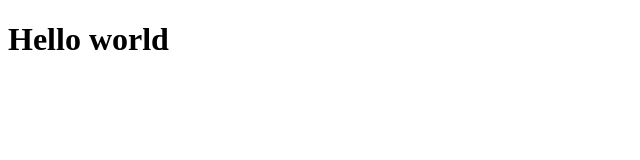
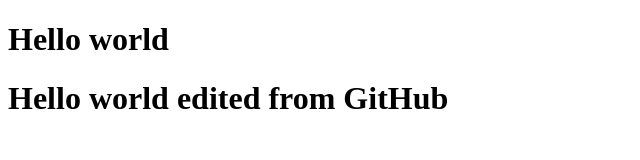
Before and after one commit to valibb/project0, a plain HTML site: page index.html in a window 1280 px wide. Shown: the whole page, without its empty margins (0-640 px from the left). Drawn offline with Linux system fonts and the light colour scheme.

Commit message:
Update index.html

```diff
--- a/index.html
+++ b/index.html
@@ -10,6 +10,10 @@
     <p> <h1>
             Hello world
         </h1>
+         <h1>
+            Hello world edited from GitHub
+        </h1>
+
     </p>
 </body>
 </html>
```
